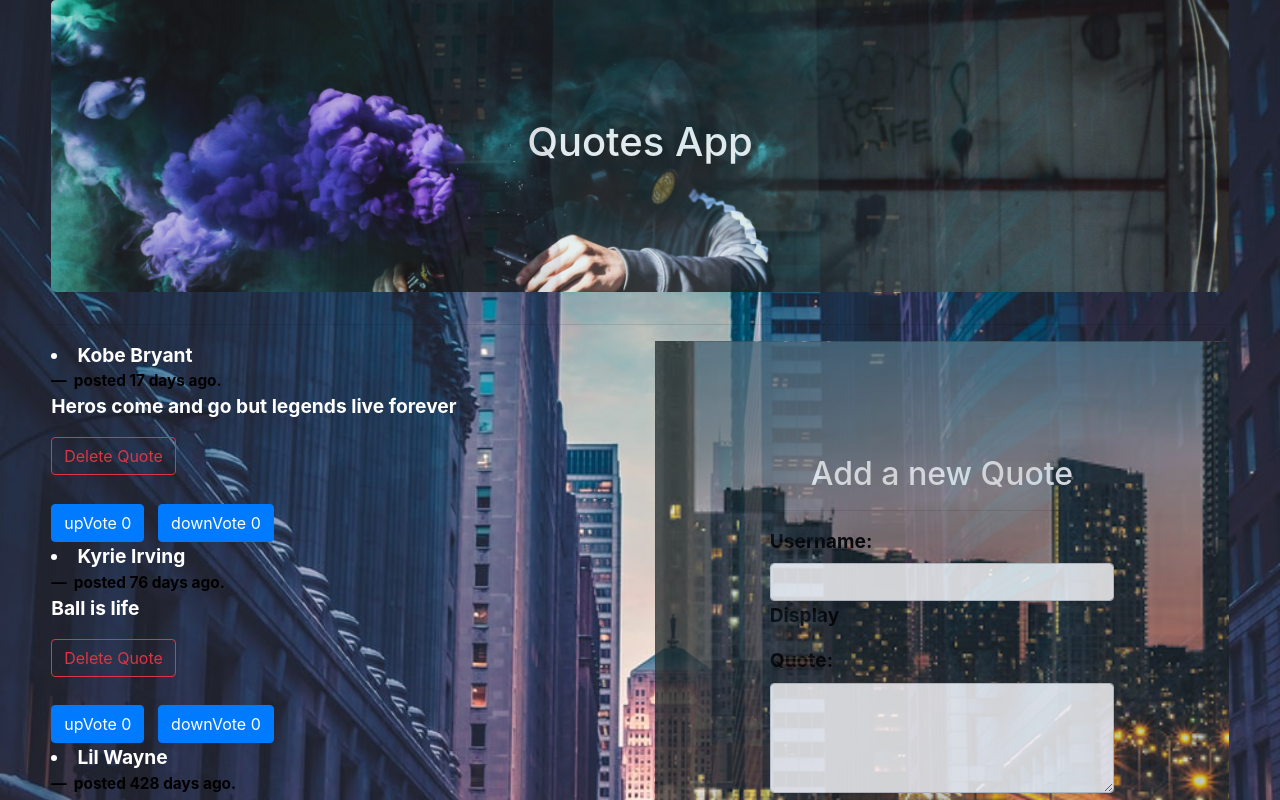
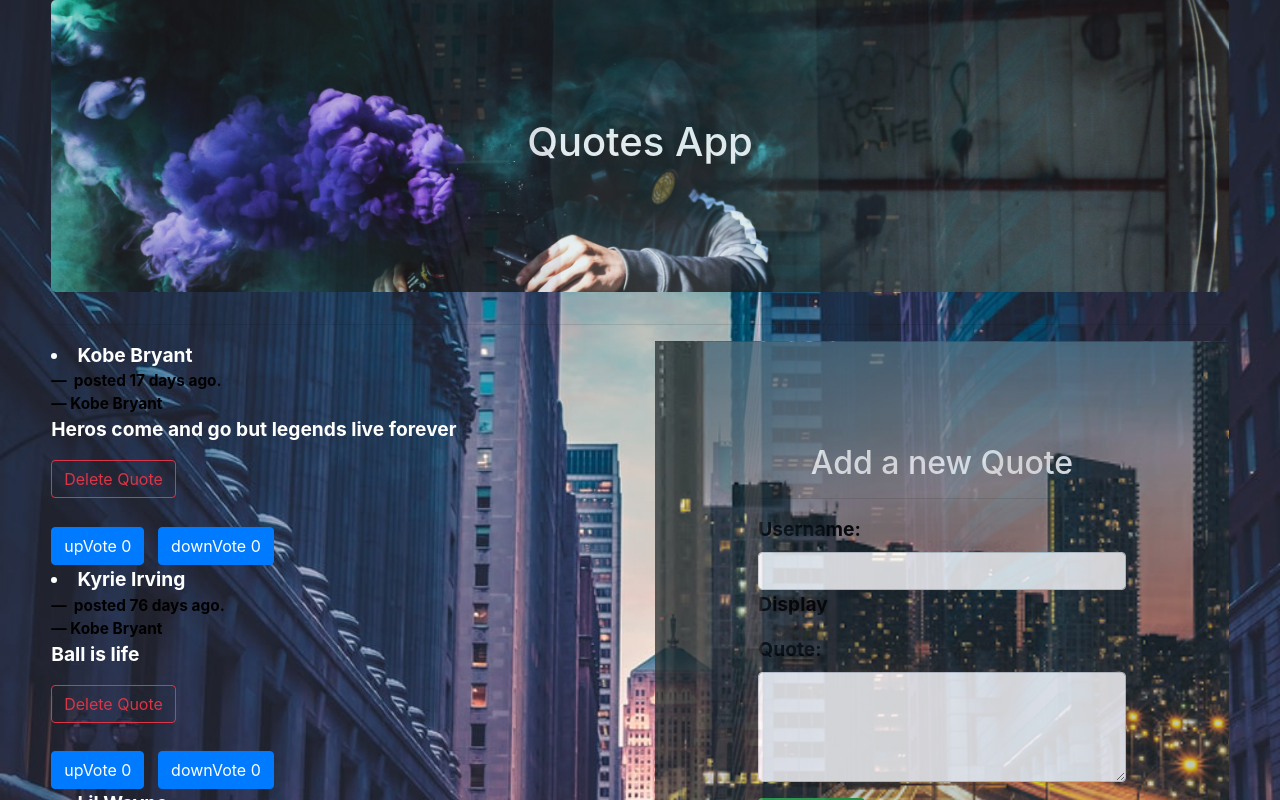
Before and after one commit to OwinoLucas/quotes, an Angular app: page / in a window 1280 px wide. Shown: the top 800 px of the page. Built offline with nearby package versions, Linux system fonts and the light colour scheme.

Commit message:
added author's name to template

```diff
--- a/src/app/quotes-form/quotes-form.component.css
+++ b/src/app/quotes-form/quotes-form.component.css
@@ -4,7 +4,7 @@
 
 .container-fluid {
   background-image: url("../../assets/img67.jpg");
-  padding: 20%;
+  padding: 18%;
   background-position: center;
   background-size: cover;
   opacity: 0.8;
--- a/src/app/quotes-form/quotes-form.component.ts
+++ b/src/app/quotes-form/quotes-form.component.ts
@@ -8,7 +8,7 @@ import { Quotes } from "../quotes";
 })
 export class QuotesFormComponent implements OnInit {
 
-  newQuote = new Quotes(0, "", "", new Date());
+  newQuote = new Quotes(0, "", "", "", new Date());
   @Output() addQuote = new EventEmitter<Quotes>();
 
   submitQuote() {
--- a/src/app/quotes.ts
+++ b/src/app/quotes.ts
@@ -1,5 +1,5 @@
 export class Quotes {
-    constructor(public id: number, public userName: string, public quoteSection: string, public timePosted: Date) { }
+    constructor(public id: number, public userName: string, public quoteSection: string, public author: string, public timePosted: Date) { }
 
 
 }
--- a/src/app/quotes/quotes.component.html
+++ b/src/app/quotes/quotes.component.html
@@ -8,8 +8,7 @@
       <div *ngFor='let quote of quotes;let i = index'>
         <li appHighligh> {{quote.userName}} <span class="blockquote-footer"> posted {{quote.timePosted|time}} days
             ago.</span></li>
-
-
+        <span class="blockquote-footer">{{quote.author}}</span>
         <app-quote-section [quotes]='quote' (isDeleted)='quoteDelete($event,i)'></app-quote-section>
         <app-votes></app-votes>
       </div>
--- a/src/app/quotes/quotes.component.ts
+++ b/src/app/quotes/quotes.component.ts
@@ -10,9 +10,9 @@ import { Quotes } from '../quotes';
 export class QuotesComponent implements OnInit {
 
   quotes: Quotes[] = [
-    new Quotes(3, 'Kobe Bryant', 'Heros come and go but legends live forever', new Date(2020, 2, 12)),
-    new Quotes(2, 'Kyrie Irving', 'Ball is life', new Date(2019, 12, 13)),
-    new Quotes(1, 'Lil Wayne', 'Some niggas fade away,some niggas hit the jumper.', new Date(2019, 0, 26))
+    new Quotes(3, 'Kobe Bryant', 'Heros come and go but legends live forever', 'Kobe Bryant', new Date(2020, 2, 12)),
+    new Quotes(2, 'Kyrie Irving', 'Ball is life', 'Kobe Bryant', new Date(2019, 12, 13)),
+    new Quotes(1, 'Lil Wayne', 'Some niggas fade away,some niggas hit the jumper.', 'Kobe Bryant', new Date(2019, 0, 26))
   ];
 
   quoteDelete(isDeleted, i) {
```
